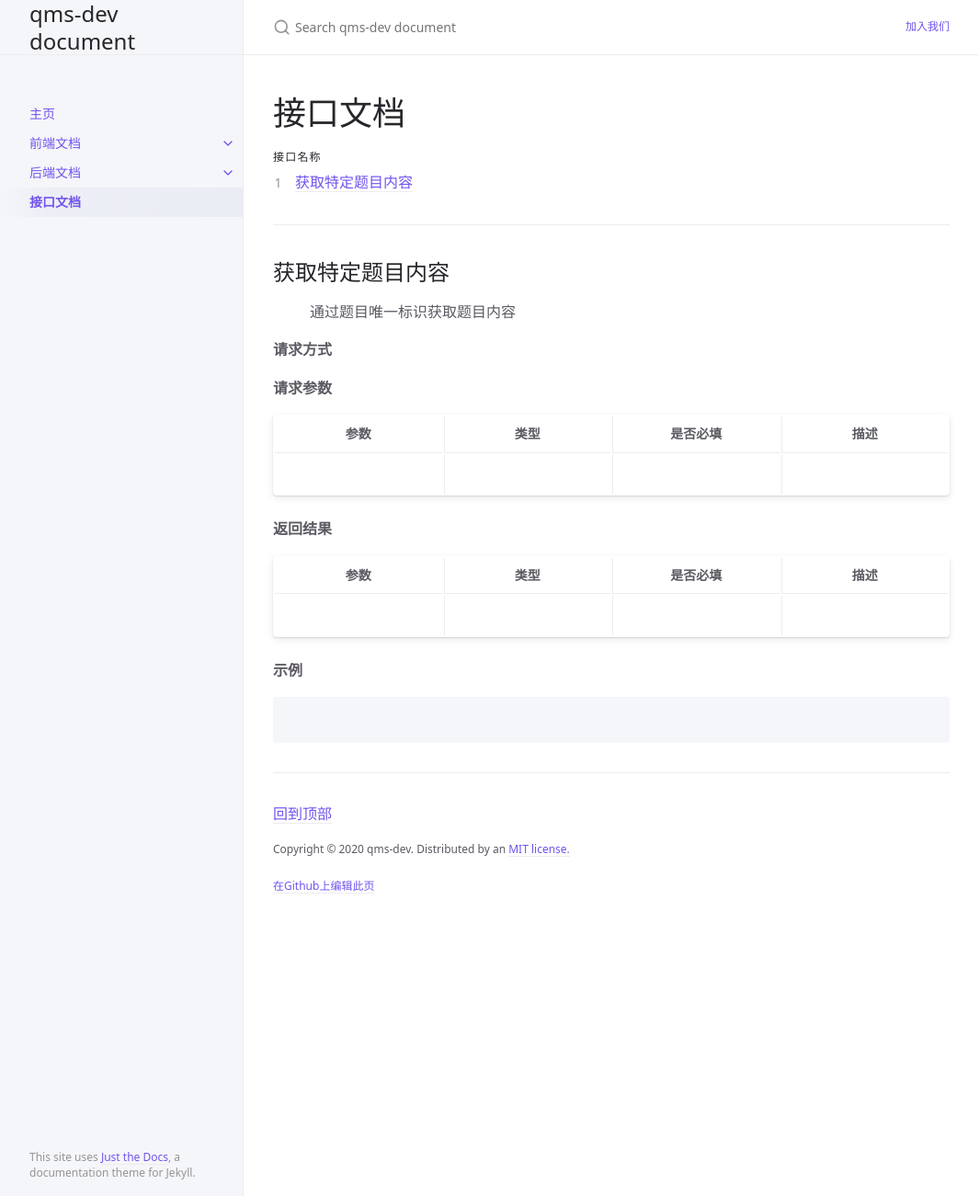
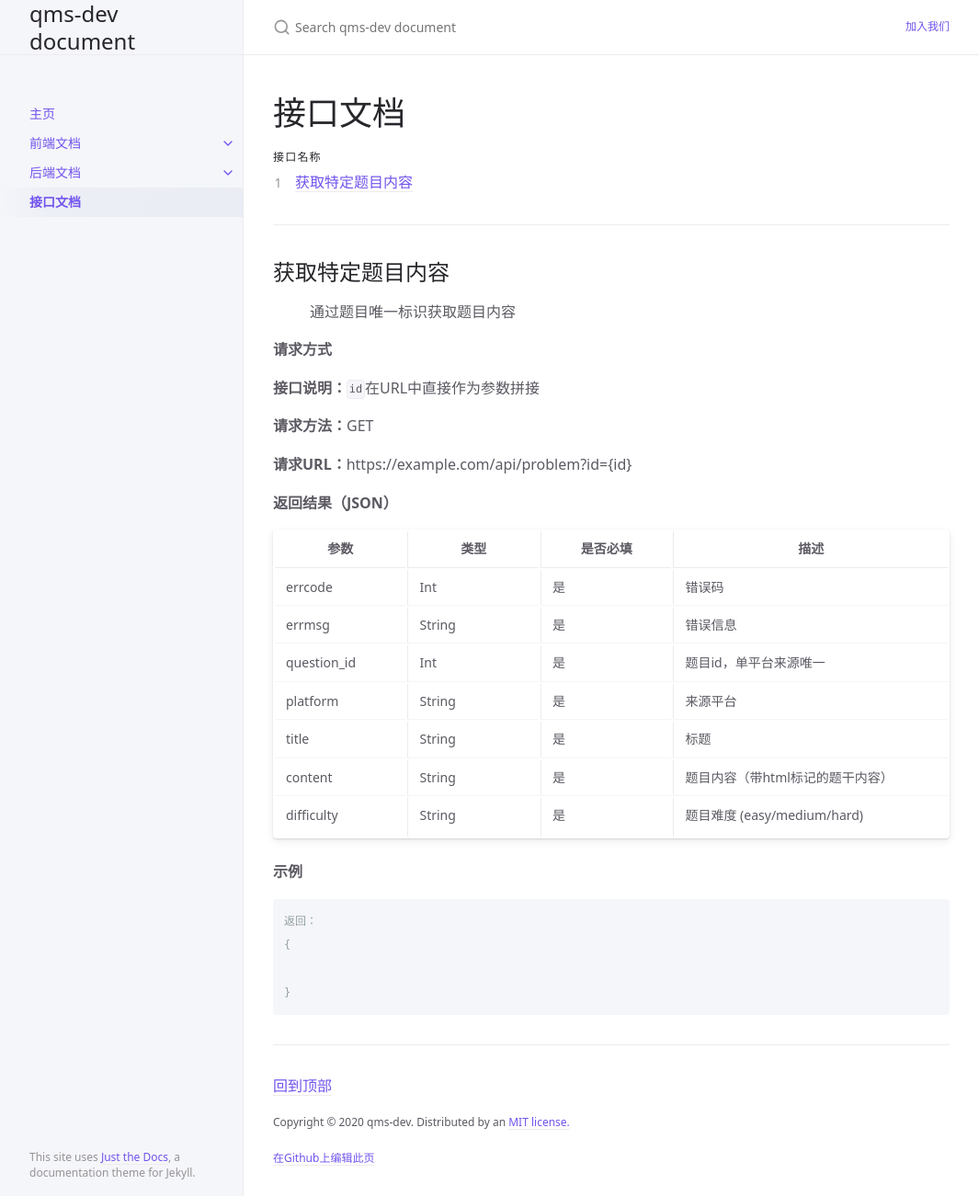
Before and after one commit to qms-dev/qms-dev.github.io, a Jekyll site: the page built from docs/api.md, in a window 1280 px wide and 1301 px high. Shown: the whole window at 92% size, without its empty margins (107-1172 px from the left). Built offline with Jekyll 4.4.1, drawn with Linux system fonts in a browser that asks for light colours.

Commit message:
Update api.md
更新接口文档部分信息

````diff
--- a/docs/api.md
+++ b/docs/api.md
@@ -23,26 +23,31 @@ permalink: docs/api
 
 **请求方式**
 
+**接口说明：**`id`在URL中直接作为参数拼接
 
+**请求方法：**GET
 
-**请求参数**
+**请求URL：**https://example.com/api/problem?id={id}
 
-| 参数 | 类型 | 是否必填 | 描述 |
-| ---- | ---- | -------- | ---- |
-|      |      |          |      |
+**返回结果（JSON）**
 
-
-
-**返回结果**
-
-| 参数 | 类型 | 是否必填 | 描述 |
-| ---- | ---- | -------- | ---- |
-|      |      |          |      |
+| 参数        | 类型   | 是否必填 | 描述                             |
+| ----------- | ------ | -------- | -------------------------------- |
+| errcode     | Int    | 是       | 错误码                           |
+| errmsg      | String | 是       | 错误信息                         |
+| question_id | Int    | 是       | 题目id，单平台来源唯一           |
+| platform    | String | 是       | 来源平台                         |
+| title       | String | 是       | 标题                             |
+| content     | String | 是       | 题目内容（带html标记的题干内容） |
+| difficulty  | String | 是       | 题目难度  (easy/medium/hard)     |
 
 
 
 **示例**
 
 ```json
+返回：
+{
 
+}
 ```
````
